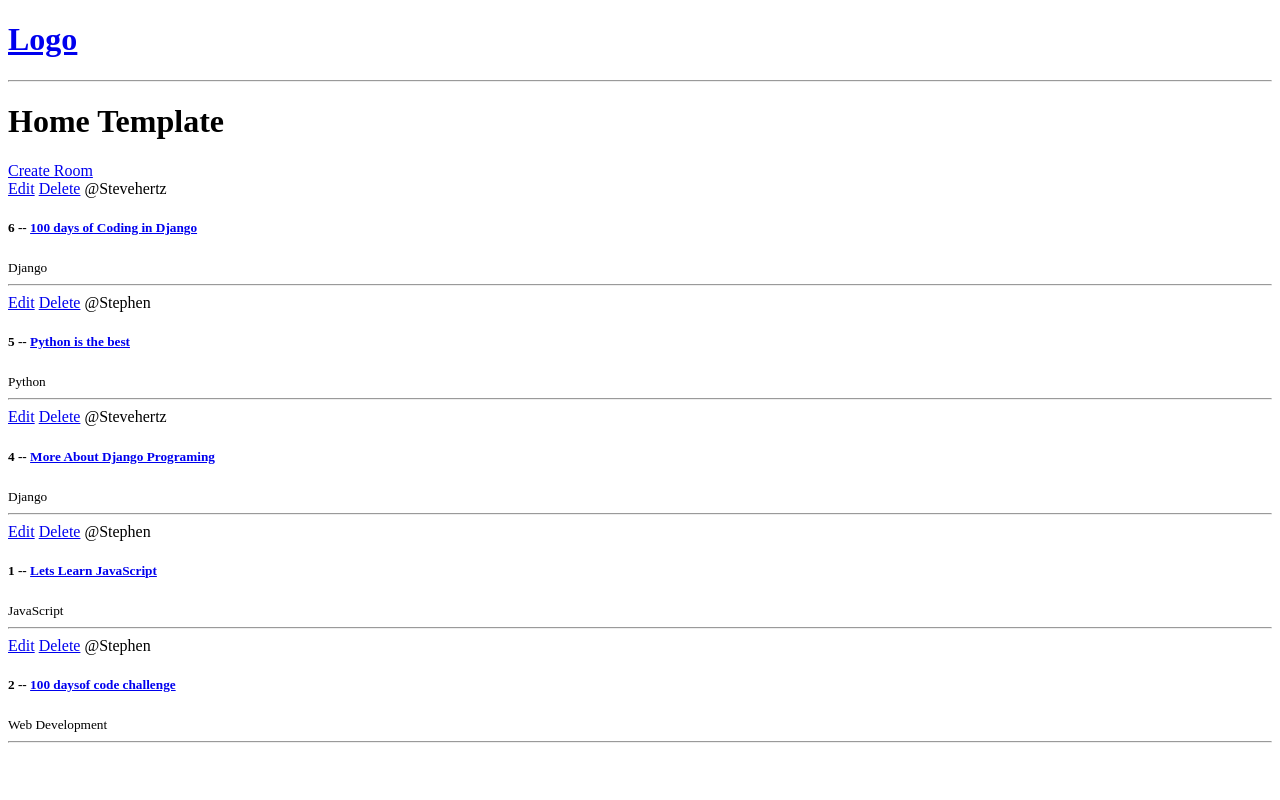
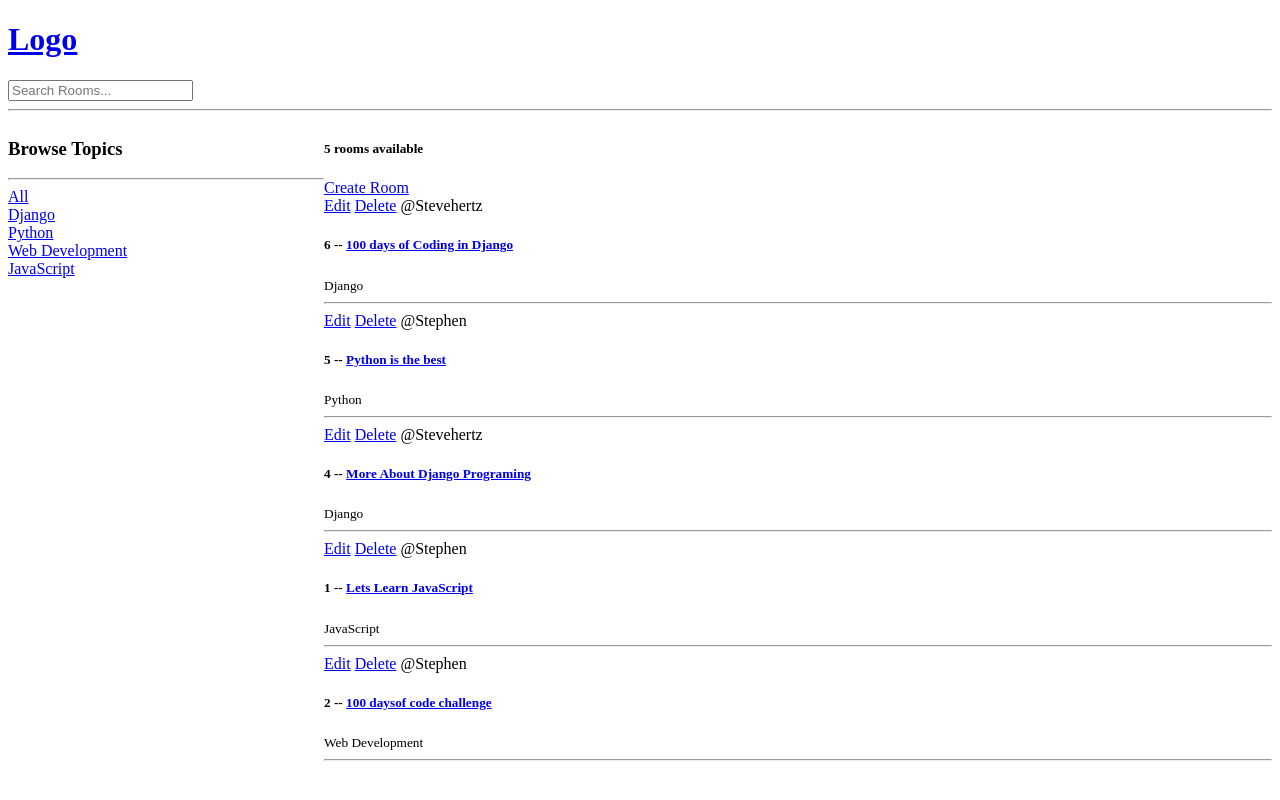
Before and after one commit to stevekama/socialApp, a Django app: page / in a window 1280 px wide. Run offline with Django 4.2, Linux system fonts and the light colour scheme; data comes from the database, SQL or seed files in the repository; both versions use the stored data as it was after the commit.

Commit message:
Search and Filter Rooms

```diff
--- a/base/templates/base/home.html
+++ b/base/templates/base/home.html
@@ -1,27 +1,46 @@
-{% extends 'main.html' %}
+{% extends 'main.html' %} {% block content %}
 
-{% block content %}
+<style>
+    .home-container {
+        display: grid;
+        grid-template-columns: 1fr 3fr;
+    }
+</style>
 
-<h1>Home Template</h1>
+<div class="home-container">
+  <div>
+    <h3>Browse Topics</h3>
+    <hr />
+    <div>
+        <a href="{% url 'home' %}">All</a>
+    </div>
+    {% for topic in topics %}
+        <div>
+            <a href="{% url 'home' %}?q={{ topic.name }}">{{ topic.name }}</a>
+        </div>
+    {% endfor %}
+  </div>
 
-<div>
-
+  <div>
+    <h5>{{ room_count }} rooms available</h5>
     <a href="{%  url 'create-room'  %}"> Create Room </a>
-    <br/>
+    <br />
     <div>
-        {% for room in rooms  %}
+      {% for room in rooms %}
         <div>
             <a href="{% url 'update-room' room.id %}">Edit</a>
             <a href="{% url 'delete-room' room.id %}">Delete</a>
             <span>@{{ room.host.username }}</span>
-            <h5>{{ room.id }} -- <a href="{% url 'room' room.id %}">{{ room.name }}</a></h5>
+            <h5>
+                {{ room.id }} -- <a href="{% url 'room' room.id %}">{{ room.name }}</a>
+            </h5>
             <small>{{ room.topic.name }}</small>
-            <hr/>
+            <hr />
         </div>
 
-        {% endfor %}
-    </div
-
+      {% endfor %}
+    </div>
+  </div>
 </div>
 
 {% endblock content %}
--- a/base/views.py
+++ b/base/views.py
@@ -1,6 +1,7 @@
 import re
 from django.shortcuts import render, redirect
-from .models import Room
+from django.db.models import Q
+from .models import Room, Topic
 from .forms import RoomForm
 
 
@@ -13,8 +14,21 @@ from .forms import RoomForm
 # ]
 
 def home(request):
-    rooms = Room.objects.all()
-    context = {'rooms': rooms}
+
+    q = request.GET.get('q') if request.GET.get('q') != None else ''
+
+    rooms = Room.objects.filter(
+        Q(topic__name__icontains=q) |
+        Q(name__icontains=q) |
+        Q(description__icontains=q)
+    )
+
+    topics = Topic.objects.all()
+
+    room_count = rooms.count()
+
+    context = {'rooms': rooms, 'topics': topics, 'room_count': room_count}
+
     return render(request, 'base/home.html', context)
 
 def room(request, pk):
--- a/templates/navbar.html
+++ b/templates/navbar.html
@@ -2,4 +2,8 @@
     <h1> Logo </h1>
 </a>
 
+<form method="GET" action="{% url 'home' %}">
+    <input type="text" name="q" placeholder="Search Rooms...">
+</form>
+
 <hr>
```
Also changed, not shown: db.sqlite3.
